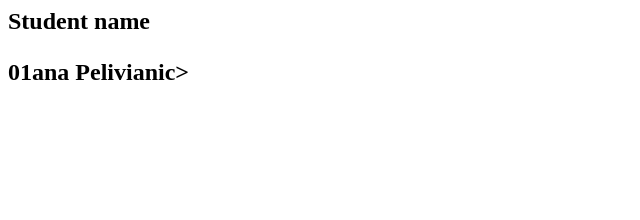
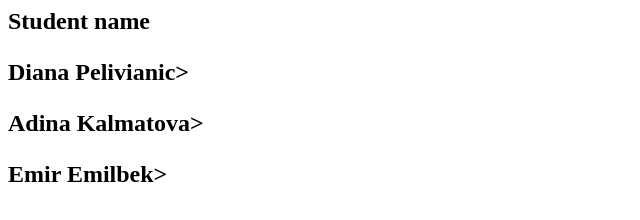
Before and after one commit to Adina1725/My-Project, a plain HTML site: page index.html in a window 1280 px wide. Shown: the whole page, without its empty margins (0-640 px from the left). Drawn offline with Linux system fonts and the light colour scheme.

Commit message:
Add two more student

```diff
--- a/index.html
+++ b/index.html
@@ -1,2 +1,4 @@
 <h2>Student name <h2>
-<p>01ana Pelivianic>
+<p>Diana Pelivianic>
+<p>Adina Kalmatova>
+<p>Emir Emilbek>
```
